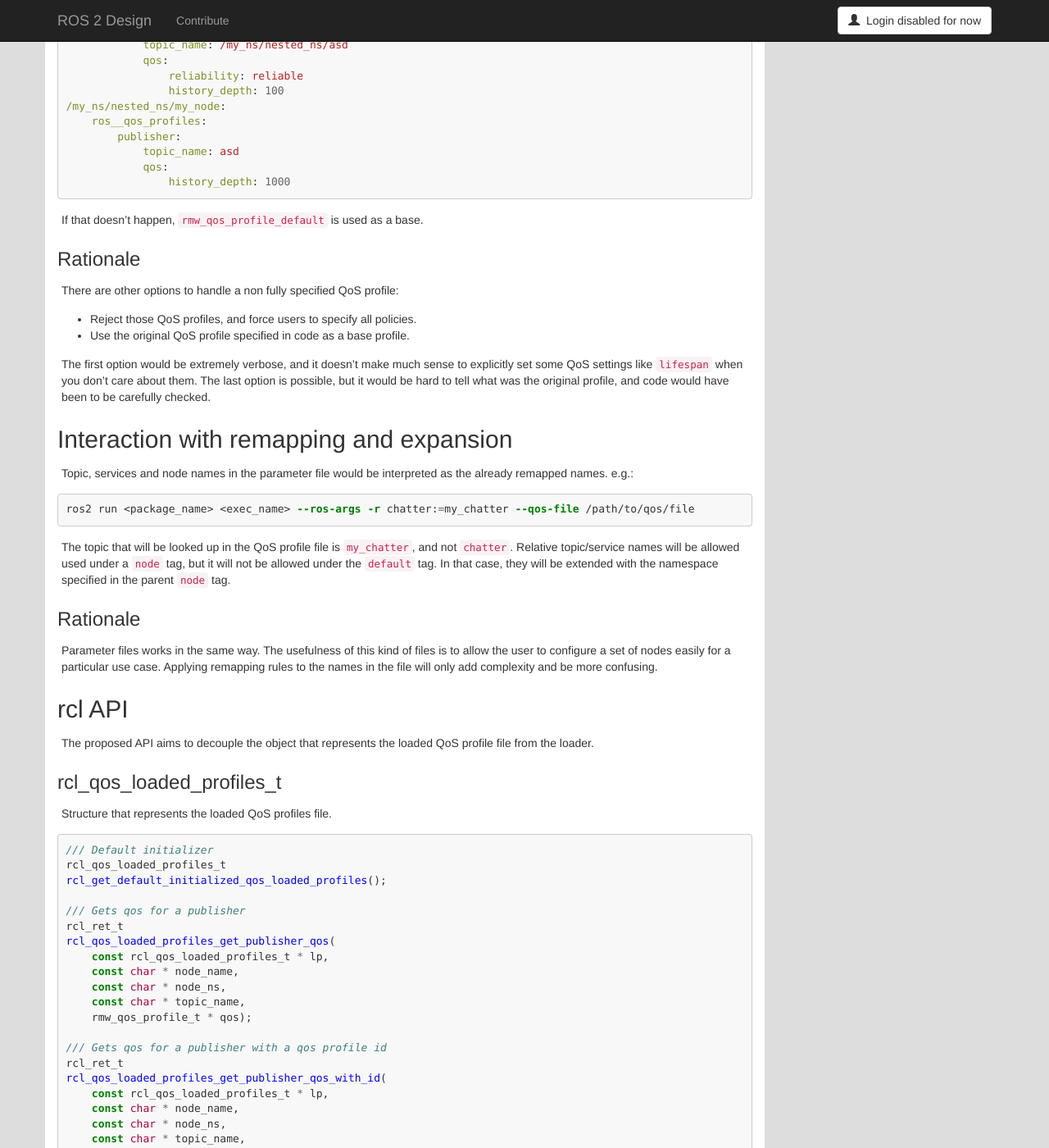
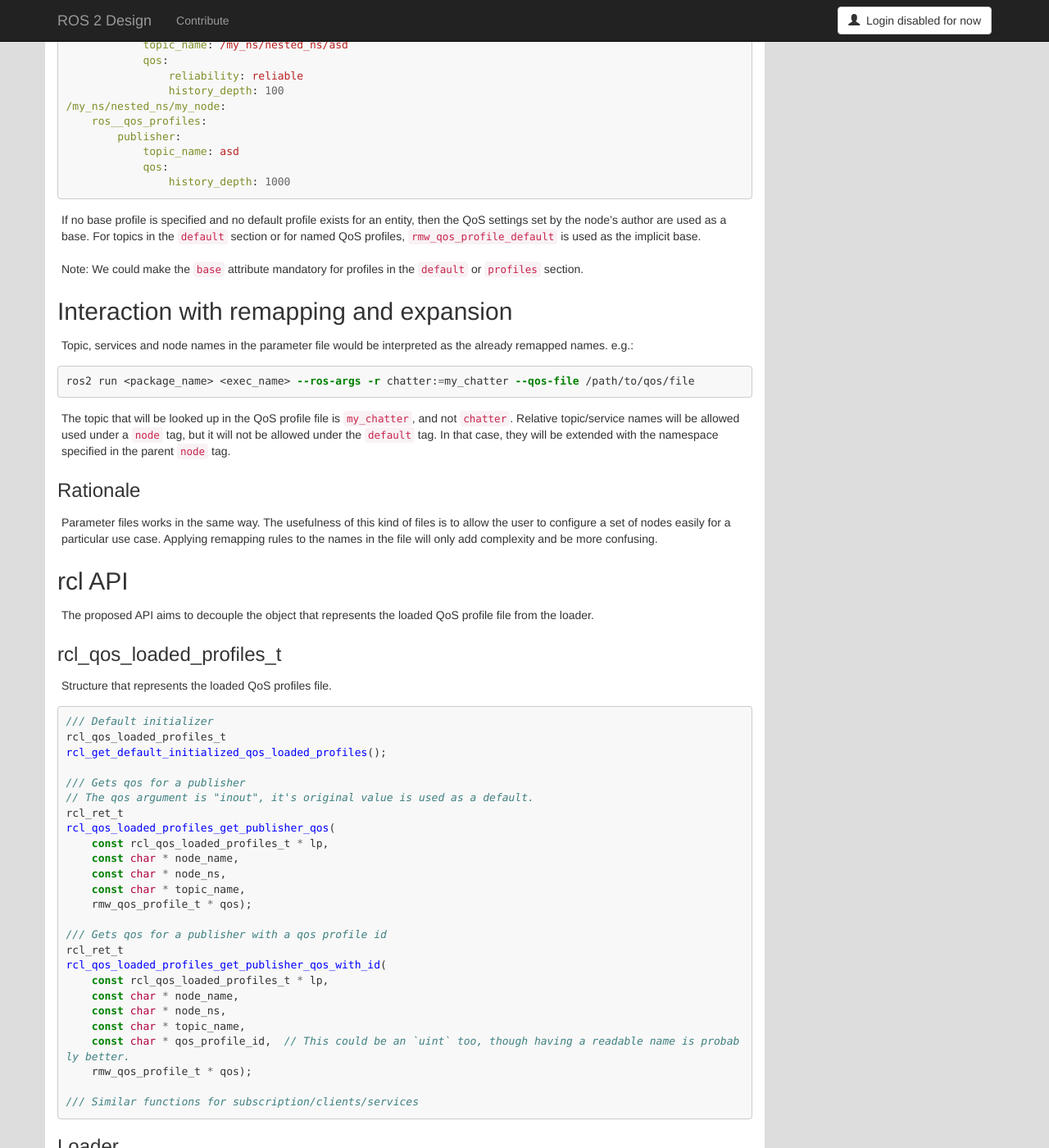
Before and after one commit to ros2/design, a Jekyll site: the page built from articles/external_qos_file.md, in a window 1280 px wide and 1400 px high, scrolled down 4690 px. Shown: the whole window at 82% size. Built offline with Jekyll 4.4.1, drawn with Linux system fonts in a browser that asks for light colours; nearby versions of some CDN libraries.

Commit message:
Address concerns regarding to the default profile
Signed-off-by: Ivan Santiago Paunovic <ivanpauno@ekumenlabs.com>

````diff
--- a/articles/external_qos_file.md
+++ b/articles/external_qos_file.md
@@ -273,17 +273,10 @@ If there was a profile defined in the `<default>` section for the same topic or
                 history_depth: 1000
 ```
 
-If that doesn't happen, `rmw_qos_profile_default` is used as a base.
+If no base profile is specified and no default profile exists for an entity, then the QoS settings set by the node's author are used as a base.
+For topics in the `default` section or for named QoS profiles, `rmw_qos_profile_default` is used as the implicit base.
 
-### Rationale
-
-There are other options to handle a non fully specified QoS profile:
-
-- Reject those QoS profiles, and force users to specify all policies.
-- Use the original QoS profile specified in code as a base profile.
-
-The first option would be extremely verbose, and it doesn't make much sense to explicitly set some QoS settings like `lifespan` when you don't care about them.
-The last option is possible, but it would be hard to tell what was the original profile, and code would have been to be carefully checked.
+Note: We could make the `base` attribute mandatory for profiles in the `default` or `profiles` section.
 
 ## Interaction with remapping and expansion
 
@@ -317,6 +310,7 @@ rcl_qos_loaded_profiles_t
 rcl_get_default_initialized_qos_loaded_profiles();
 
 /// Gets qos for a publisher
+// The qos argument is "inout", it's original value is used as a default.
 rcl_ret_t
 rcl_qos_loaded_profiles_get_publisher_qos(
     const rcl_qos_loaded_profiles_t * lp,
````
